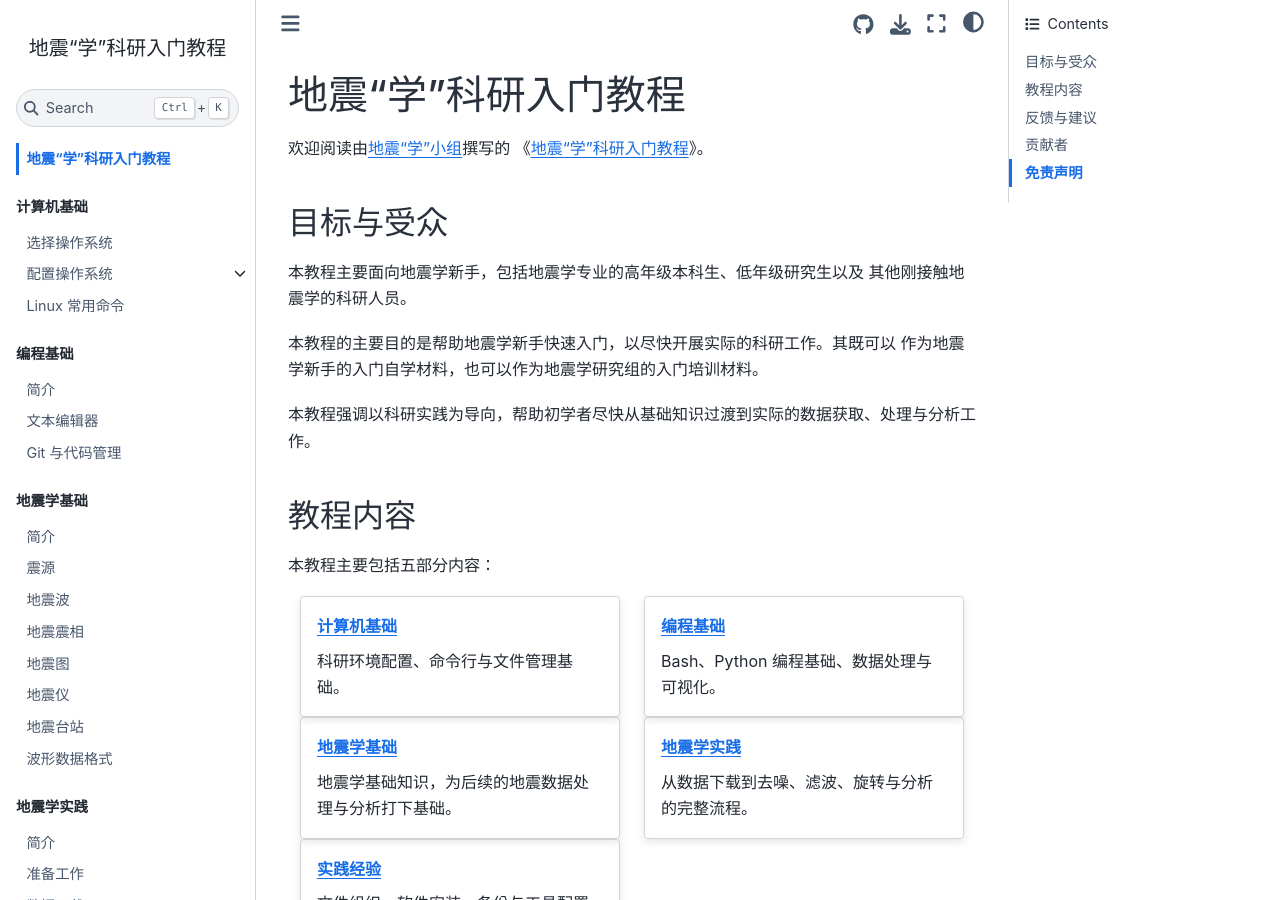
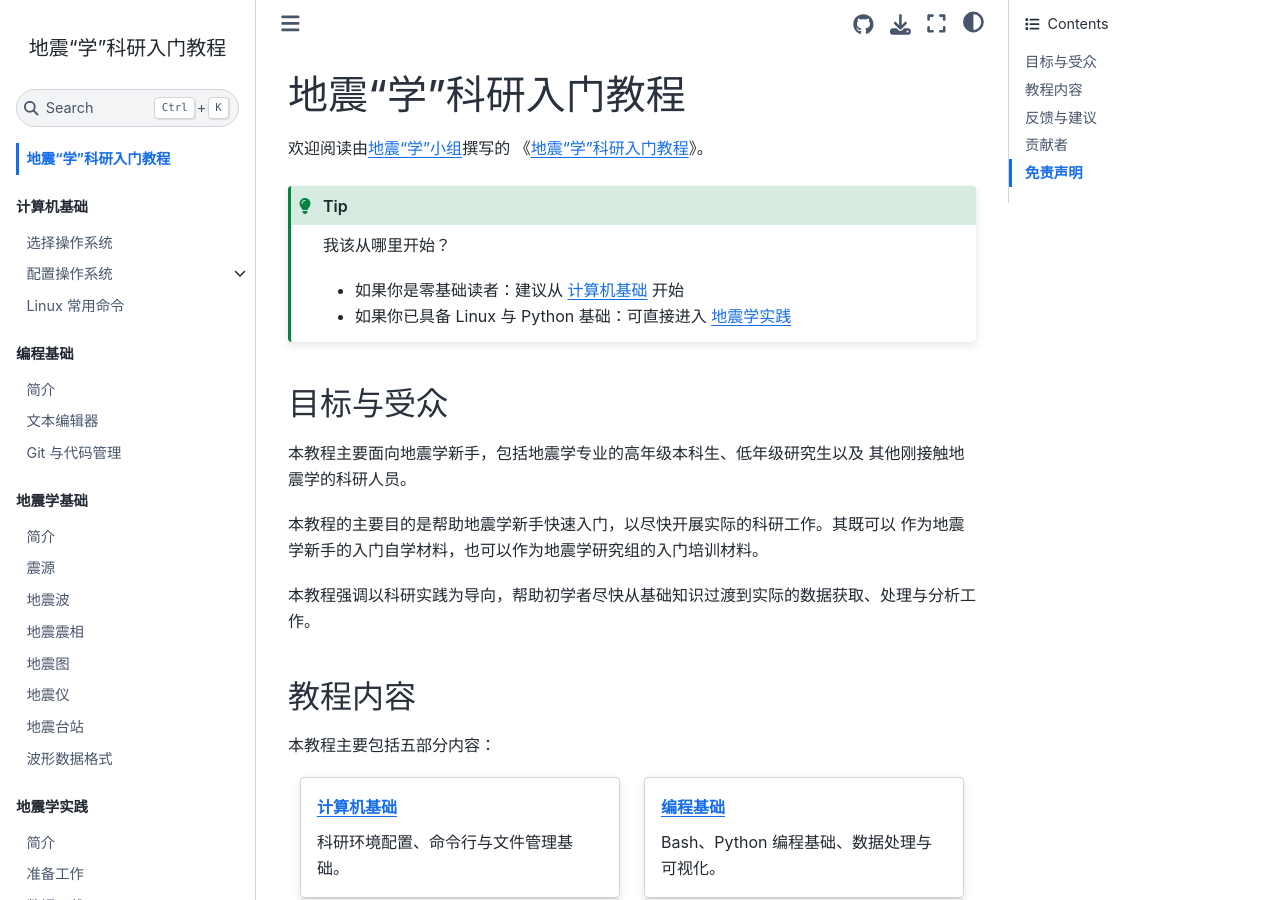
Before and after one commit to seismo-learn/seismology101, a Jupyter Book: the page built from source/index.md, in a window 1280 px wide and 900 px high. Built offline with Jupyter Book 1.0.4 settings and Sphinx 7.4.7 and the Sphinx Book theme 1.1.4, drawn with Linux system fonts in a browser that asks for light colours; pages that are not in the unit, such as notebooks, are missing from menus.

Commit message:
Add quick-start guidance tip on landing page

```diff
--- a/source/index.md
+++ b/source/index.md
@@ -2,6 +2,13 @@
 
 欢迎阅读由[地震“学”小组](https://github.com/seismo-learn)撰写的
 《[地震“学”科研入门教程](https://seismo-learn.org/seismology101/)》。
+
+:::{tip}
+我该从哪里开始？
+
+- 如果你是零基础读者：建议从 [计算机基础](./computer/operating-system.md) 开始
+- 如果你已具备 Linux 与 Python 基础：可直接进入 [地震学实践](./exercises/intro.md)
+:::
 
 ## 目标与受众
 本教程主要面向地震学新手，包括地震学专业的高年级本科生、低年级研究生以及
```
